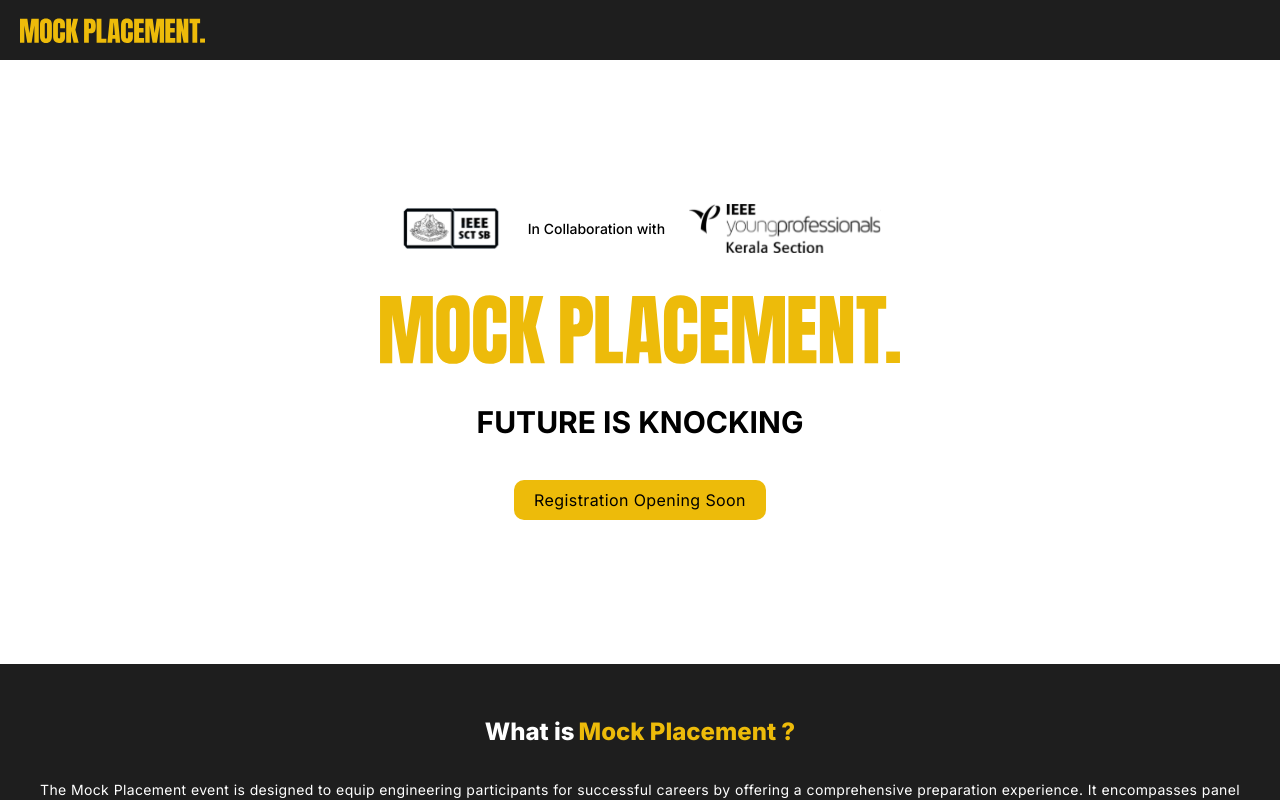
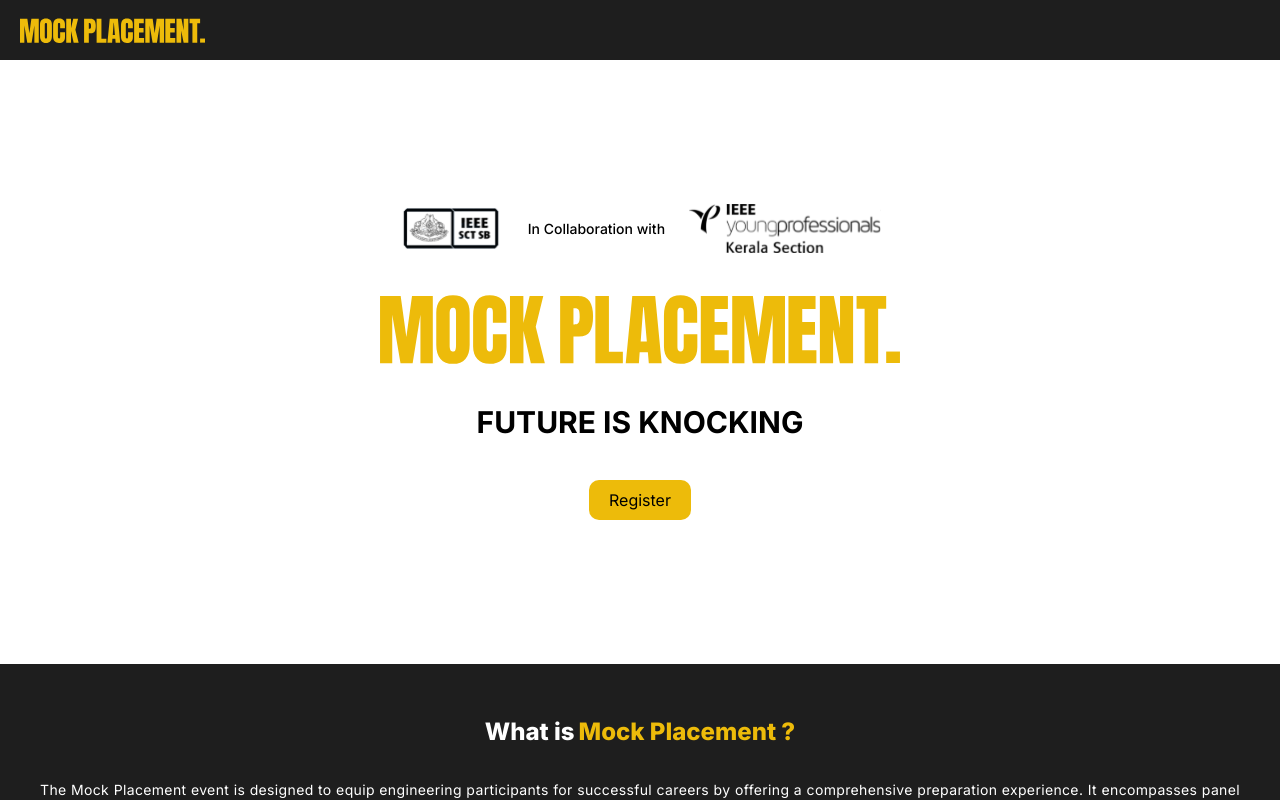
Before and after one commit to ajithrt007/mock-placement, a Next.js app: page / in a window 1280 px wide. Shown: the top 800 px of the page. Built offline with nearby package versions, Linux system fonts and the light colour scheme.

Commit message:
Registration Production

```diff
--- a/src/app/page.tsx
+++ b/src/app/page.tsx
@@ -42,10 +42,10 @@ export default function Home() {
         />
         <p className="text-3xl font-bold">FUTURE IS KNOCKING</p>
 
-        <p className="py-2 px-5 rounded-[10px] bg-[#EDBB0A] tracking-wide">
+        {/* <p className="py-2 px-5 rounded-[10px] bg-[#EDBB0A] tracking-wide">
           Registration Opening Soon
-        </p>
-        {/* <Button buttontext="Register" buttoncolor="#EDBB0A" buttonAction={()=>{router.push('/register')}}/> */}
+        </p> */}
+        <Button buttontext="Register" buttoncolor="#EDBB0A" buttonAction={()=>{router.push('/register')}}/>
         {/* <a href="https://nextjs.org/docs/app/api-reference/functions/redirect" className="py-2 px-5 rounded-[10px] bg-[#EDBB0A] tracking-wide" target="_blank" rel="noopener noreferrer">Register</a> */}
       </section>
       <section className="bg-[#1E1E1E] md:py-5 md:px-10 p-7">
@@ -221,9 +221,9 @@ export default function Home() {
         </div>
       </section>
 
-      <section className="md:py-5 md:px-10 px-7 pb-10 flex flex-col items-center">
+      {/* <section className="md:py-5 md:px-10 px-7 pb-10 flex flex-col items-center">
         <div className="flex items-center gap-5">
-          {/* <Link href="/" className="rounded-full bg-[#EDBB0A] p-3 flex items-center justify-center"><FontAwesomeIcon icon={faArrowLeft} className='h-[20px]'/></Link> */}
+          <Link href="/" className="rounded-full bg-[#EDBB0A] p-3 flex items-center justify-center"><FontAwesomeIcon icon={faArrowLeft} className='h-[20px]'/></Link>
           <div className="flex py-4">
             <p className="text-[#EDBB0A] font-extrabold text-2xl whitespace-nowrap">
               Tracks
@@ -279,7 +279,7 @@ export default function Home() {
             </td>
           </tr>
         </table>
-      </section>
+      </section> */}
 
       <section className="md:py-5 md:px-10 px-7 pb-10">
         <div className="flex gap-1 w-full items-center justify-center p-8 flex-wrap">
--- a/src/app/register/page.tsx
+++ b/src/app/register/page.tsx
@@ -64,8 +64,8 @@ export default function RegisterPage(){
                         </tr>
                         <tr className='even:bg-white odd:bg-[#E9E9E9]'>
                             <td className='p-5'>Register</td>
-                            <td className='py-5 text-center'><a href="https://docs.google.com/forms/d/e/1FAIpQLSfKS1SR7uPZZ2tc-ts7tBSuNkLqJKkzyL8s9ryG9ag4Efbzng/viewform" className="py-2 px-3 rounded-[10px] bg-[#EDBB0A] tracking-wide" target="_blank" rel="noopener noreferrer">Track 1</a></td>
-                            <td className='py-5 text-center'><a href="https://docs.google.com/forms/d/e/1FAIpQLSeFiyTmeiHWlR64hHnL9L0xAVJNrW-lzTGMg9kv1LBO61_REg/viewform" className="py-2 px-3 rounded-[10px] bg-[#EDBB0A] tracking-wide" target="_blank" rel="noopener noreferrer">Track 2</a></td>
+                            <td className='py-5 text-center'><a href="https://forms.gle/Qq4xmpeKJRZFjnxB8" className="py-2 px-3 rounded-[10px] bg-[#EDBB0A] tracking-wide" target="_blank" rel="noopener noreferrer">Track 1</a></td>
+                            <td className='py-5 text-center'><a href="https://forms.gle/e8Kb2VaFjFTKU6f68" className="py-2 px-3 rounded-[10px] bg-[#EDBB0A] tracking-wide" target="_blank" rel="noopener noreferrer">Track 2</a></td>
                         </tr>
                     </table>
 
```
